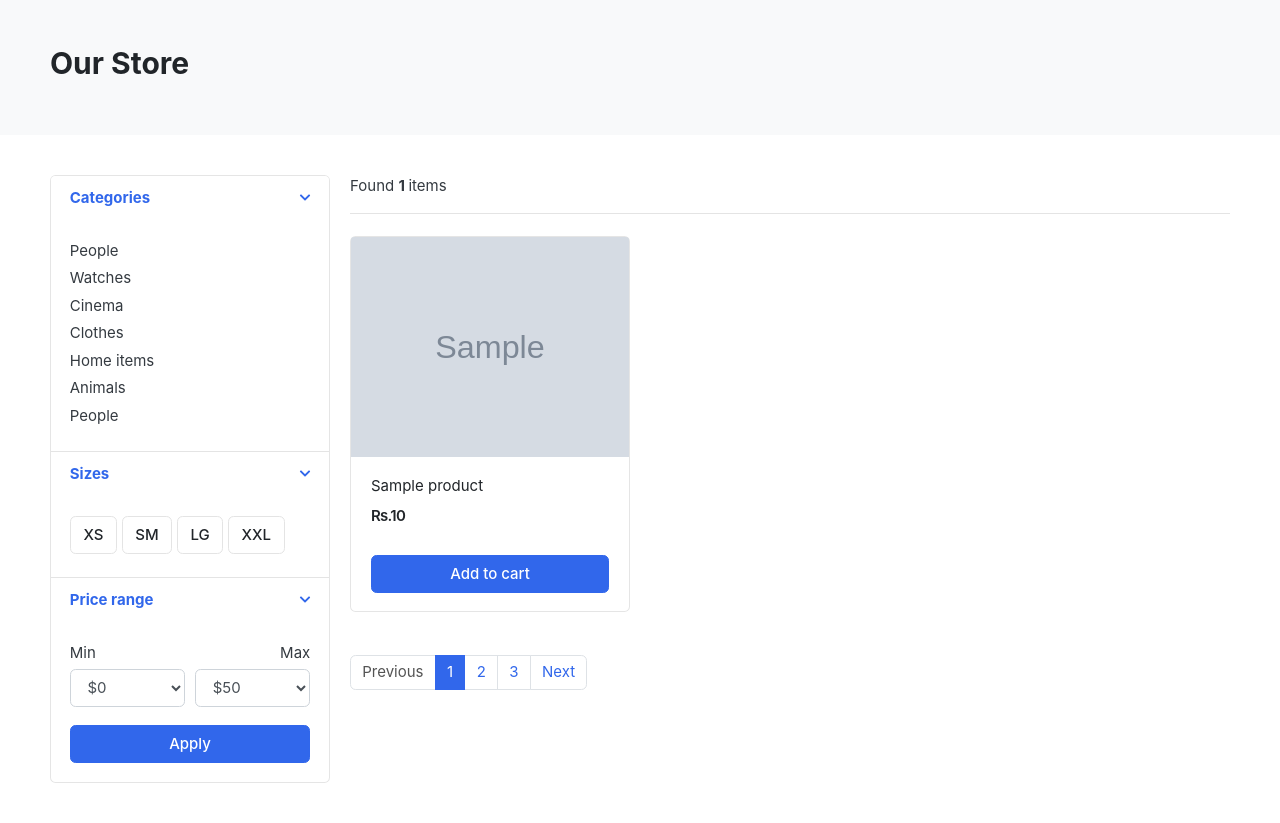
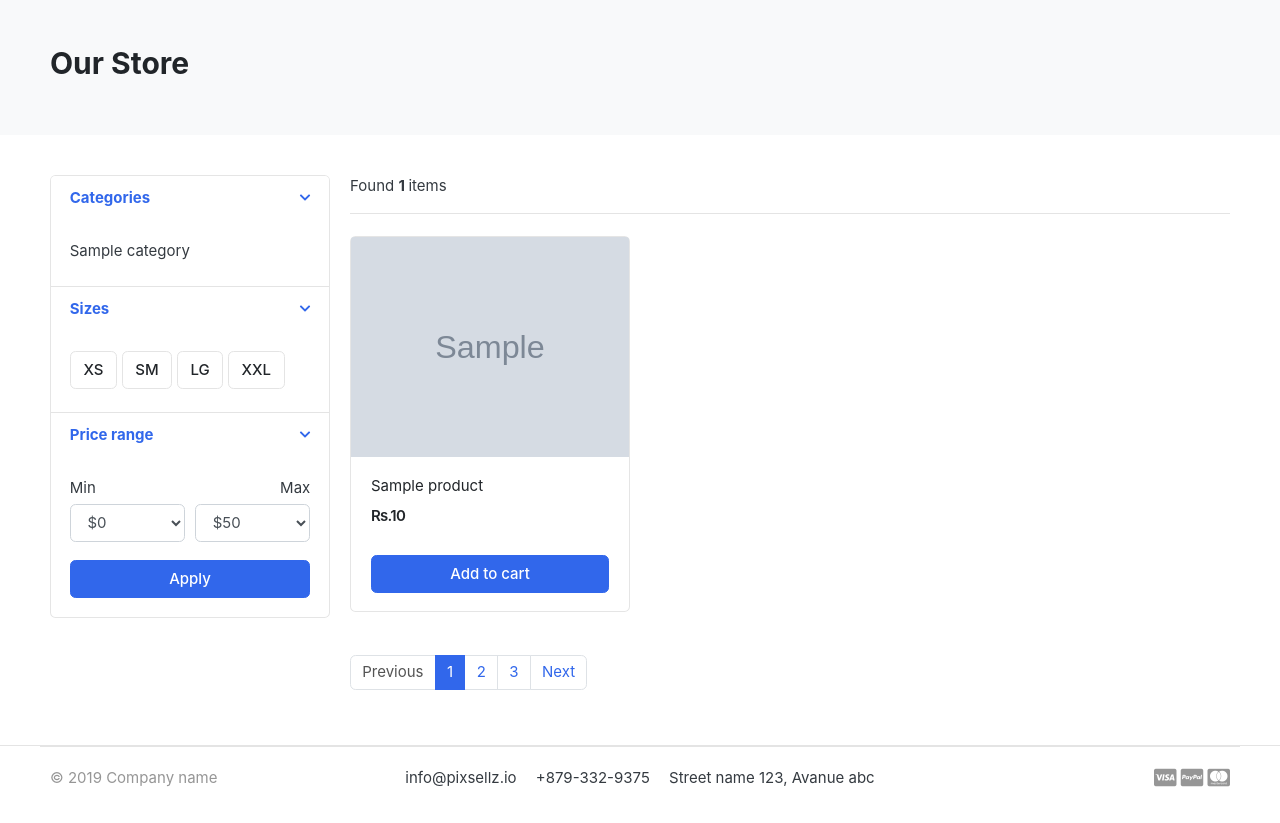
Before and after one commit to risav-pyakurel/Great-Kart, a Django app: page /store/ in a window 1280 px wide. Shown: the part 119-942 px from the top of the page. After the commit the page ends 906 px from the top, so only its background shows below. Run offline with Django 5.2, Linux system fonts and the light colour scheme; tables that the repository leaves empty hold one stand-in row (values such as "Sample post"); grey boxes marked "Sample" are stand-in pictures; parts of the project's set-up code (start-up, migrations or seed data) failed here and were passed over; some libraries are stand-ins or nearby versions; some web fonts are replaced.

Commit message:
updating context processors

```diff
--- /dev/null
+++ b/category/context_processors.py
@@ -0,0 +1,6 @@
+from .models import Category
+
+
+def menu_links(request):
+    links = Category.objects.all()
+    return dict(links=links)
--- a/category/models.py
+++ b/category/models.py
@@ -1,4 +1,5 @@
 from django.db import models
+from django.urls import reverse
 
 class Category(models.Model):
     category_name = models.CharField(max_length=50, unique=True)
@@ -10,6 +11,9 @@ class Category(models.Model):
         verbose_name = 'category'
         verbose_name_plural = 'categories'
 
+    def get_url(self):
+        return reverse('products_by_category', args=[self.slug])
+
 
     def __str__(self) -> str:
         return self.category_name
--- a/core/settings.py
+++ b/core/settings.py
@@ -71,6 +71,7 @@ TEMPLATES = [
                 'django.template.context_processors.request',
                 'django.contrib.auth.context_processors.auth',
                 'django.contrib.messages.context_processors.messages',
+                'category.context_processors.menu_links',
             ],
         },
     },
--- a/store/urls.py
+++ b/store/urls.py
@@ -3,4 +3,7 @@ from . import views
 
 urlpatterns = [
     path('', views.store, name = 'store'),
+    path('<slug:category_slug>/', views.store, name = 'products_by_category'),
+    path('<slug:category_slug>/<slug:product_slug>', views.product_detail, name = 'product_detail'),
+
 ]
--- a/store/views.py
+++ b/store/views.py
@@ -1,9 +1,18 @@
-from django.shortcuts import render
+from django.shortcuts import render, get_object_or_404
 from .models import Product
+from category.models import Category
 
-def store(request):
-    products = Product.objects.all().filter(is_available=True)
-    product_count = products.count()
+def store(request, category_slug = None):
+    categories = None
+    products = None
+
+    if category_slug != None:
+        categories = get_object_or_404(Category, slug=category_slug)
+        products = Product.objects.filter(category=categories, is_available = True)
+        product_count = products.count()
+    else:
+        products = Product.objects.all().filter(is_available=True)
+        product_count = products.count()
 
     context ={
         'products':products,
@@ -11,3 +20,6 @@ def store(request):
     }
 
     return render(request, 'store/store.html', context)
+
+def product_detail(request, category_slug, product_slug):
+    return render(request, 'store/product_detail.html')
--- a/templates/includes/navbar.html
+++ b/templates/includes/navbar.html
@@ -38,13 +38,11 @@
                             <i class="fa fa-bars"></i> All category
                         </button>
                         <div class="dropdown-menu">
-                            <a class="dropdown-item" href="#">Machinery / Mechanical Parts / Tools </a>
-                            <a class="dropdown-item" href="#">Consumer Electronics / Home Appliances </a>
-                            <a class="dropdown-item" href="#">Auto / Transportation</a>
-                            <a class="dropdown-item" href="#">Apparel / Textiles / Timepieces </a>
-                            <a class="dropdown-item" href="#">Home & Garden / Construction / Lights </a>
-                            <a class="dropdown-item" href="#">Beauty & Personal Care / Health </a>
+                            {% for category in links %}
+                            <a class="dropdown-item" href="{{ category.get_slug }}">{{ category.category_name }}</a>
+                            {% endfor %}
                         </div>
+
                     </div> <!-- category-wrap.// -->
                 </div> <!-- col.// -->
                 <a href="./store.html" class="btn btn-outline-primary">Store</a>
--- a/templates/store/store.html
+++ b/templates/store/store.html
@@ -29,13 +29,9 @@
                             <div class="card-body">
 
                                 <ul class="list-menu">
-                                    <li><a href="#">People </a></li>
-                                    <li><a href="#">Watches </a></li>
-                                    <li><a href="#">Cinema </a></li>
-                                    <li><a href="#">Clothes </a></li>
-                                    <li><a href="#">Home items </a></li>
-                                    <li><a href="#">Animals</a></li>
-                                    <li><a href="#">People </a></li>
+                                    {% for category in links %}
+                                    <li><a href="{{ category.get_url }}">{{category.category_name}}</a></li>
+                                    {% endfor %}
                                 </ul>
 
                             </div> <!-- card-body.// -->
```
Also changed, not shown: templates/store/product_detail.html (added).
